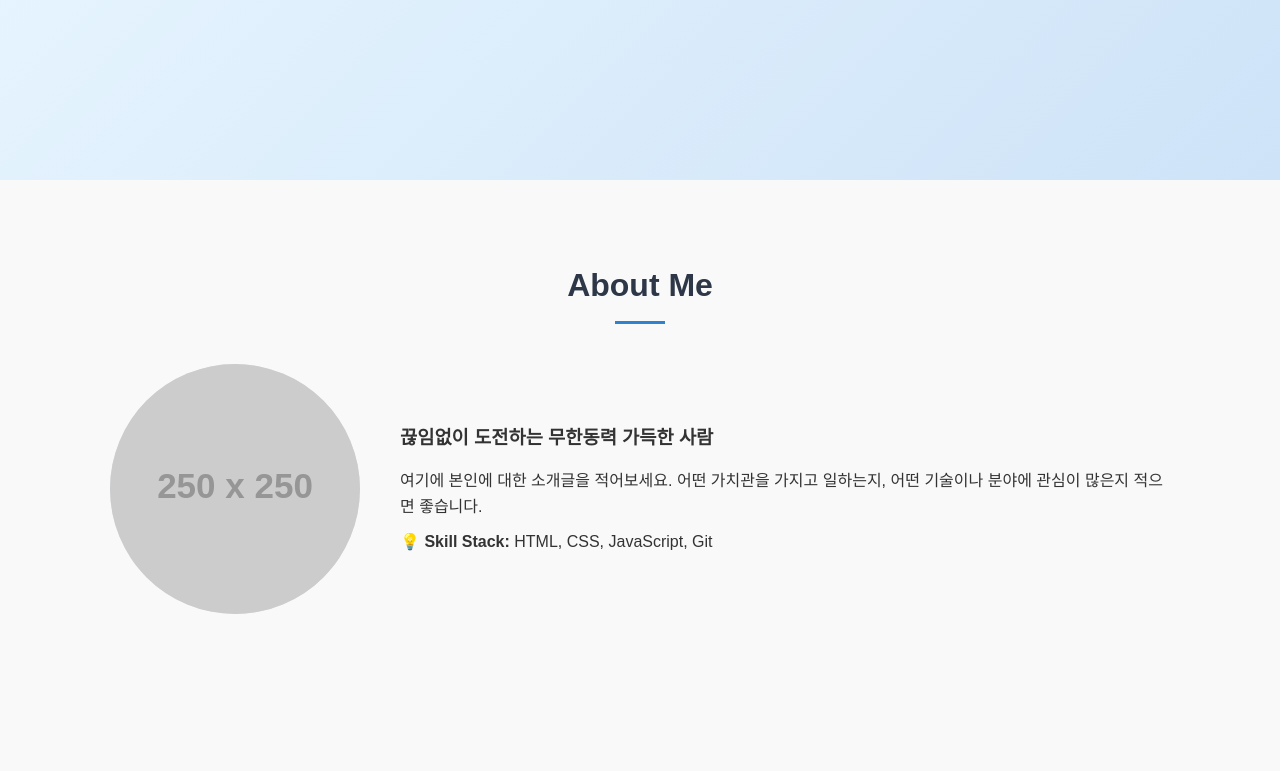
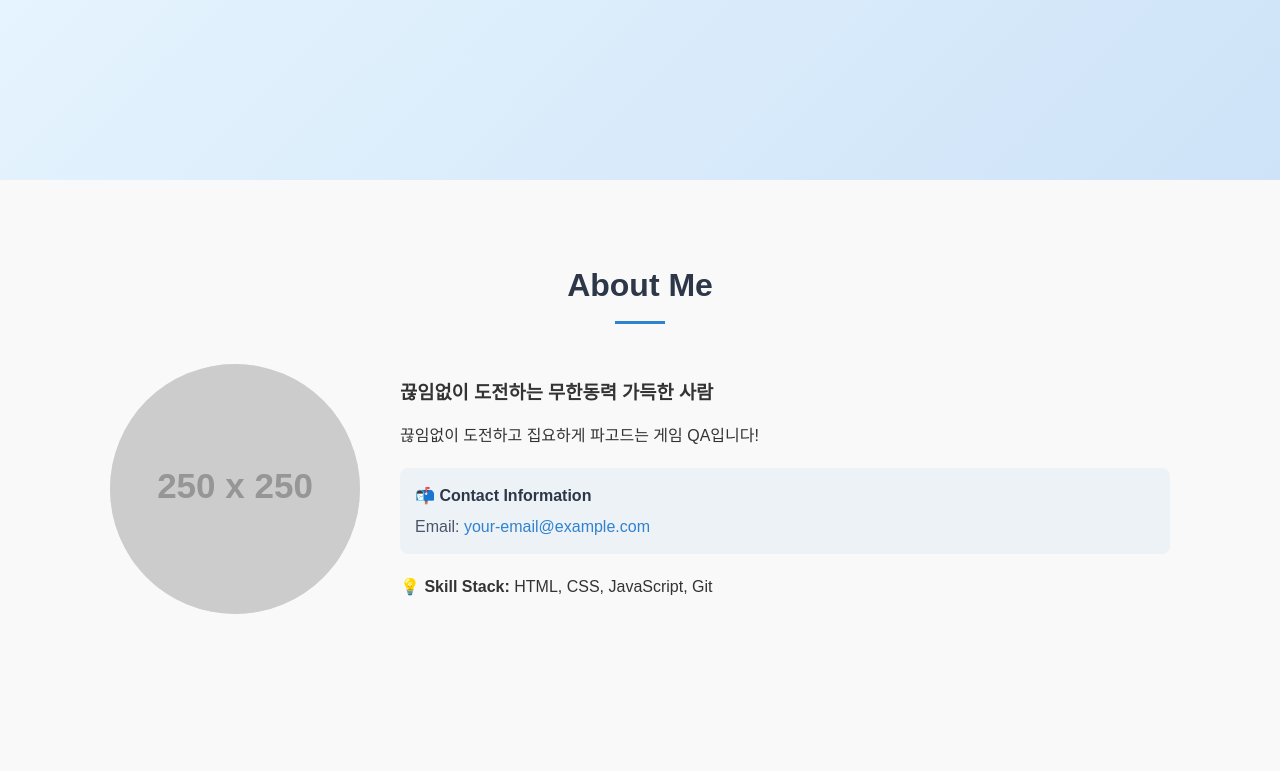
Before and after one commit to Arcane3690/My, a plain HTML site: page index.html in a window 1280 px wide. Shown: the part 451-1222 px from the top of the page. Drawn offline with Linux system fonts and the light colour scheme; placeholder pictures from the web are drawn by us.

Commit message:
Update index.html

```diff
--- a/index.html
+++ b/index.html
@@ -199,9 +199,15 @@
             <div class="about-text">
                 <h3>끊임없이 도전하는 무한동력 가득한 사람</h3>
                 <p style="margin-top: 15px;">
-                    여기에 본인에 대한 소개글을 적어보세요. 어떤 가치관을 가지고 일하는지, 어떤 기술이나 분야에 관심이 많은지 적으면 좋습니다.
+                    끊임없이 도전하고 집요하게 파고드는 게임 QA입니다!
                 </p>
-                <p style="margin-top: 10px;">
+                <div style="margin-top: 20px; padding: 15px; background: #edf2f7; border-radius: 8px;">
+                    <p style="margin: 0; font-weight: bold; color: #2d3748;">📬 Contact Information</p>
+                    <p style="margin: 5px 0 0 0; color: #4a5568;">
+                        Email: <a href="mailto:younju3690@naver.com" style="color: #3182ce; text-decoration: none; font-weight: 500;">your-email@example.com</a>
+                    </p>
+                </div>
+                <p style="margin-top: 20px;">
                     💡 <strong>Skill Stack:</strong> HTML, CSS, JavaScript, Git
                 </p>
             </div>
```
